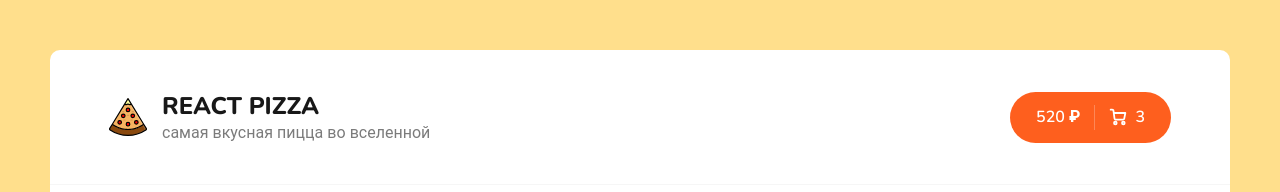
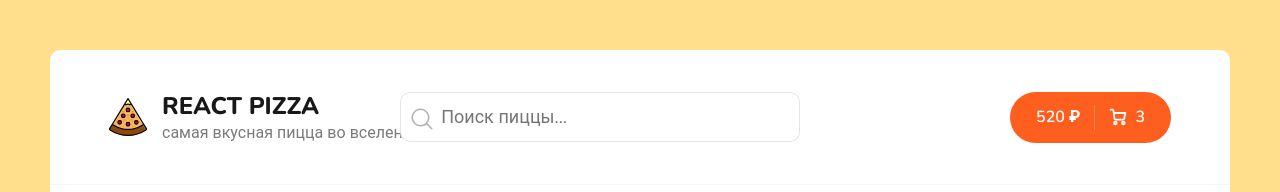
Before and after one commit to yuKalashnikova2/react-pizza-store-, a React (Create React App) app: page / in a window 1280 px wide. Shown: the top 192 px of the page. Built offline with nearby package versions, Linux system fonts and the light colour scheme; no server answers.

Commit message:
feat(component): Search

```diff
--- a/src/components/Header.jsx
+++ b/src/components/Header.jsx
@@ -1,5 +1,7 @@
 import { Link } from 'react-router-dom'
 import logoSvg  from '../assets/img/pizza-logo.svg'
+import Search from './Search/Search'
+
 
 const Header = () => {
   return (
@@ -14,7 +16,7 @@ const Header = () => {
           </div>
         </div>
         </Link>
-
+        <Search />
         <div className="header__cart">
           <Link to="/cart" className="button button--cart">
             <span>520 ₽</span>
--- /dev/null
+++ b/src/components/Search/Search.jsx
@@ -0,0 +1,17 @@
+import styles from './Search.module.scss'
+
+const Search = () => {
+  return (
+    <div className={styles.root}>
+      <svg viewBox="0 0 32 32" xmlns="http://www.w3.org/2000/svg" className={styles.icon}>
+        <title />
+        <g id="search">
+          <path d="M29.71,28.29l-6.5-6.5-.07,0a12,12,0,1,0-1.39,1.39s0,.05,0,.07l6.5,6.5a1,1,0,0,0,1.42,0A1,1,0,0,0,29.71,28.29ZM14,24A10,10,0,1,1,24,14,10,10,0,0,1,14,24Z" />
+        </g>
+      </svg>
+      <input className={styles.input} placeholder="Поиск пиццы..." />
+    </div>
+  )
+}
+
+export default Search
--- /dev/null
+++ b/src/components/Search/Search.module.scss
@@ -0,0 +1,25 @@
+.root {
+    position: relative;
+    left: -120px;
+}
+
+.input {
+    border: 1px solid rgba(0,0,0,0.1);
+    padding: 12px 40px;
+    width: 400px;
+    border-radius: 10px;
+    font-size: 18px;
+
+    &:focus {
+        border: 1px solid rgba(0,0,0,0.2);
+}
+}
+
+.icon {
+    width: 24px;
+    height: 24px;
+    opacity: 0.3;
+    position: absolute;
+    top: 15px;
+    left: 10px
+}
```
